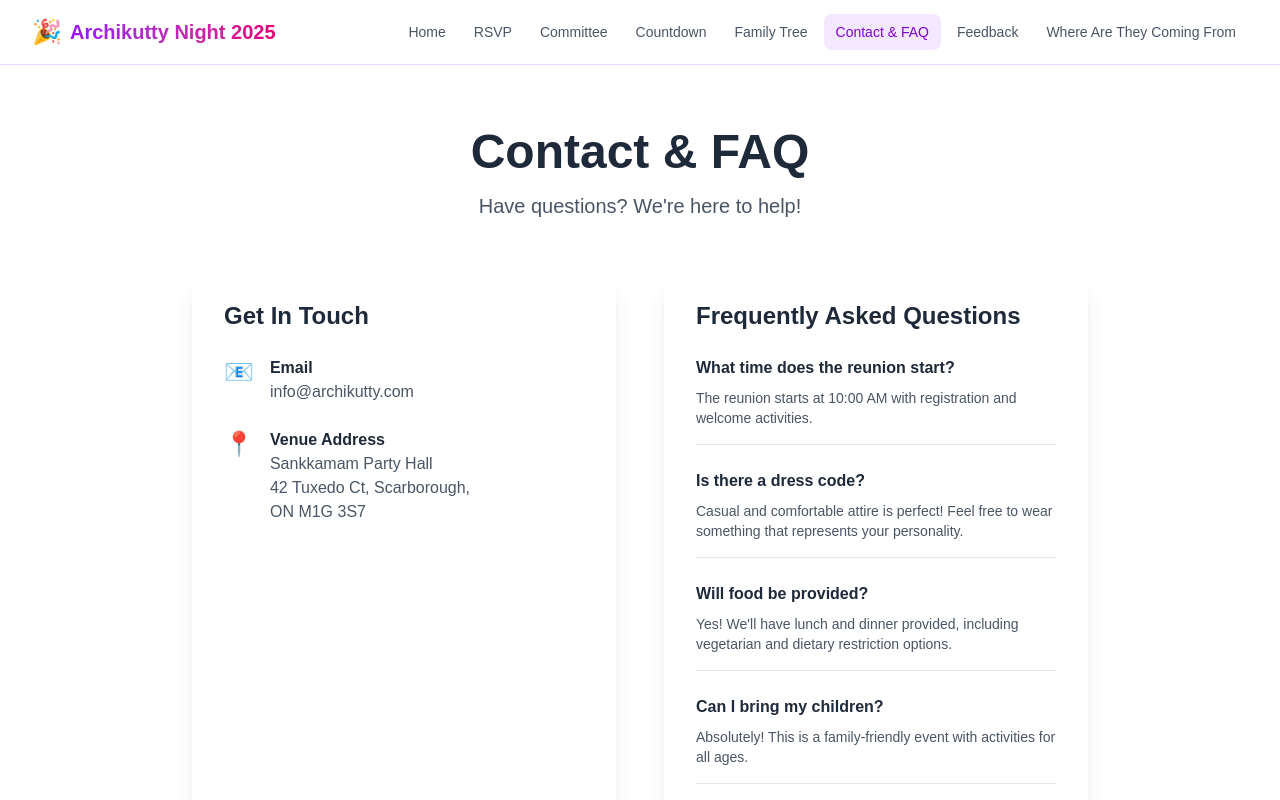
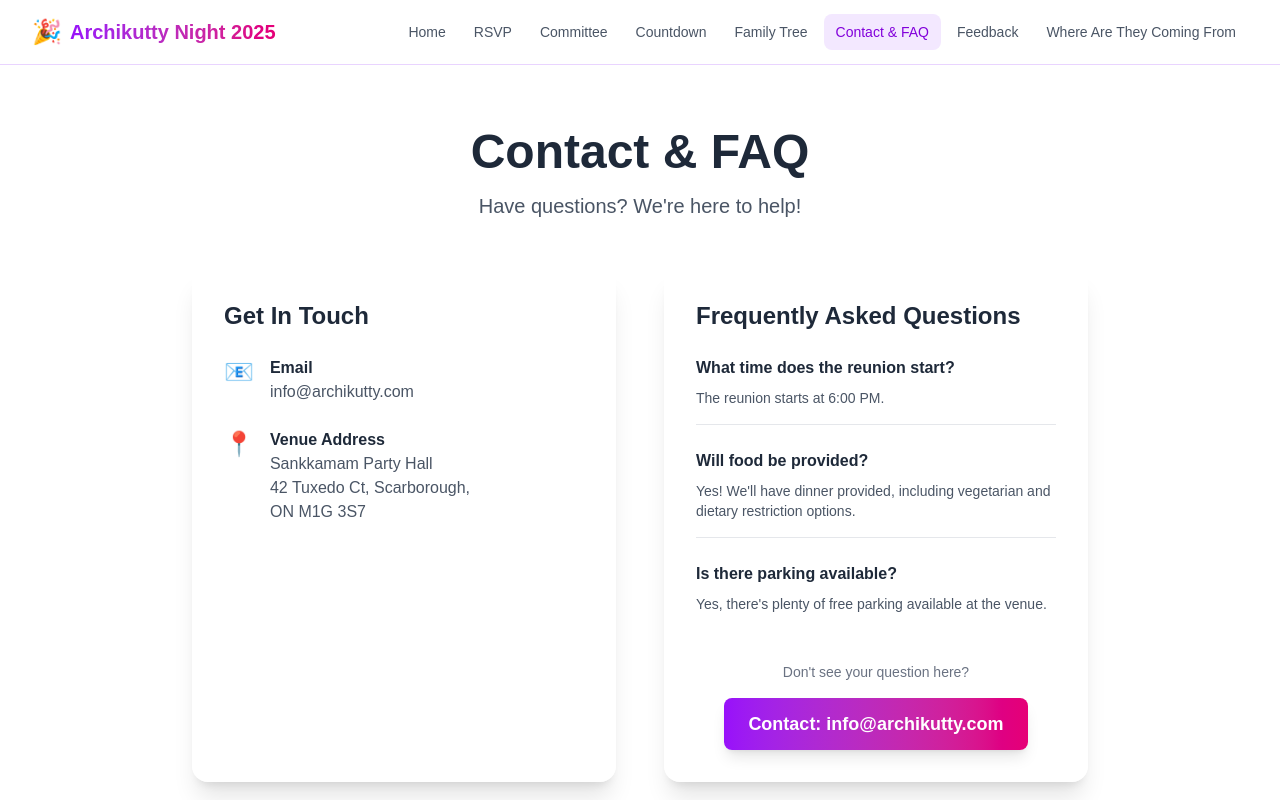
Before and after one commit to JeffinWithYa/archikutty-night-site, a Next.js app: page /contact in a window 1280 px wide. Shown: the top 800 px of the page. Built offline with nearby package versions, Linux system fonts and the light colour scheme.

Commit message:
Update FAQ: reunion starts at 6pm, only dinner provided, remove dress code and children questions

```diff
--- a/src/app/contact/page.tsx
+++ b/src/app/contact/page.tsx
@@ -2,19 +2,11 @@ export default function ContactPage() {
     const faqs = [
         {
             question: "What time does the reunion start?",
-            answer: "The reunion starts at 10:00 AM with registration and welcome activities."
-        },
-        {
-            question: "Is there a dress code?",
-            answer: "Casual and comfortable attire is perfect! Feel free to wear something that represents your personality."
+            answer: "The reunion starts at 6:00 PM."
         },
         {
             question: "Will food be provided?",
-            answer: "Yes! We'll have lunch and dinner provided, including vegetarian and dietary restriction options."
-        },
-        {
-            question: "Can I bring my children?",
-            answer: "Absolutely! This is a family-friendly event with activities for all ages."
+            answer: "Yes! We'll have dinner provided, including vegetarian and dietary restriction options."
         },
         {
             question: "Is there parking available?",
```
